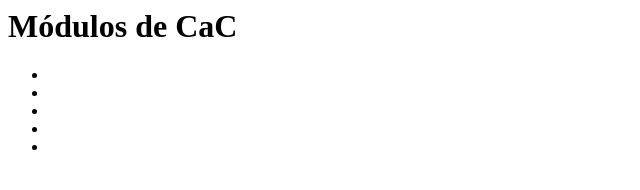
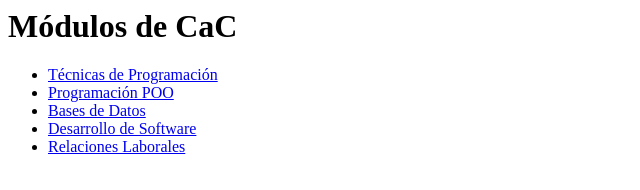
Before and after one commit to sfiorese/temario_CaC, a plain HTML site: page index.html in a window 1280 px wide. Shown: the whole page, without its empty margins (0-640 px from the left). Drawn offline with Linux system fonts and the light colour scheme.

Commit message:
MEJORA: agregue links

```diff
--- a/index.html
+++ b/index.html
@@ -3,11 +3,11 @@
   <h1>Módulos de CaC</h1>
   <nav>
     <ul>
-      <li></li>
-      <li></li>
-      <li></li>
-      <li></li>
-      <li></li>
+      <li><a href="tecnicas.html">Técnicas de Programación</a></li>
+      <li><a href="poo.html">Programación POO</a></li>
+      <li><a href="bd.html">Bases de Datos</a></li>
+      <li><a href="dsw.html">Desarrollo de Software</a></li>
+      <li><a href="rrll.html">Relaciones Laborales</a></li>
     </ul>
   </nav>
 </body>
```
